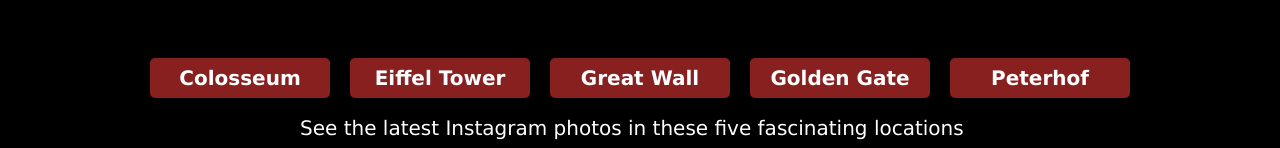
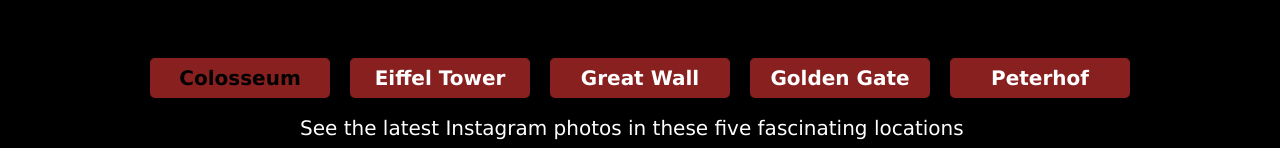
Before and after one commit to zconn08/WorldView, a plain HTML site: page index.html in a window 1280 px wide. Both pictures are taken after a click on the element "Colosseum". Shown: the part 432-580 px from the top of the page. Drawn offline with nearby package versions, Linux system fonts and the light colour scheme.

Commit message:
Updated location buttons

```diff
--- a/CSS/main.css
+++ b/CSS/main.css
@@ -52,6 +52,7 @@
 
 #colosseumButton {
 	margin-left: 150px;
+	color: black;
 }
 
 #footerText {
--- a/js/app.js
+++ b/js/app.js
@@ -30,6 +30,8 @@
 	});
 	//When a location button is clicked, empty images and get new photos
 	$(".locationButton").click(function(){
+		$(".locationButton").css("color","white");
+		$(this).css("color","black");
 		emptyImages();
 		getPhotos();
 	});
```
